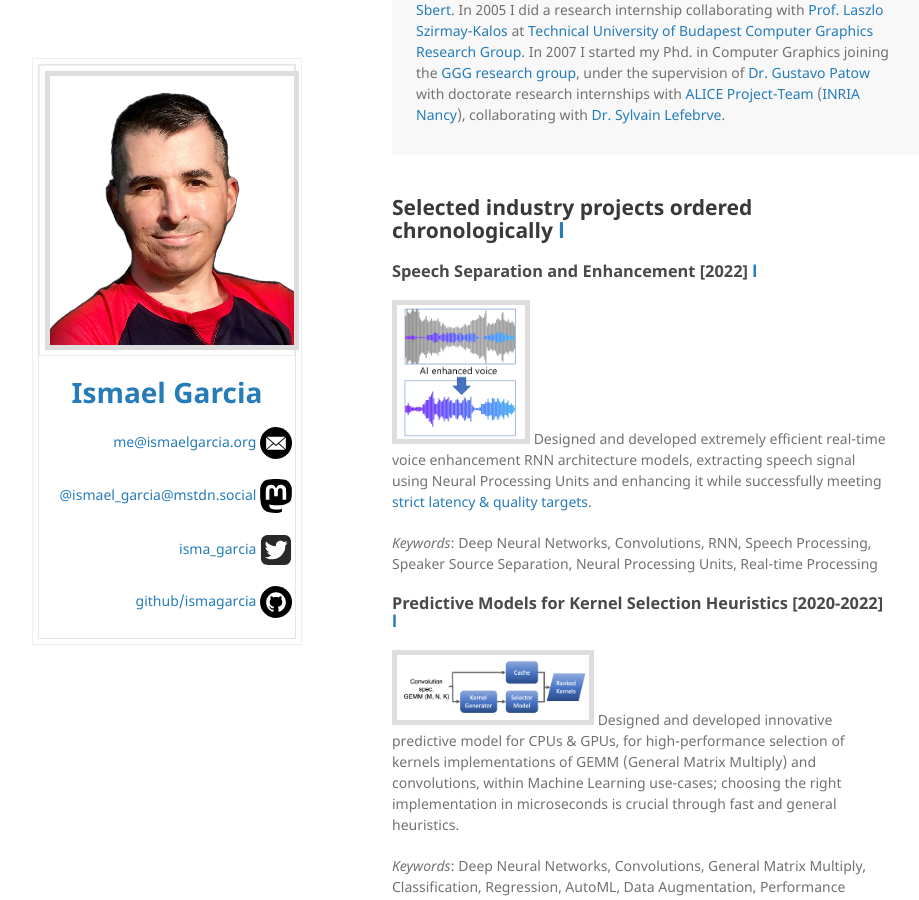
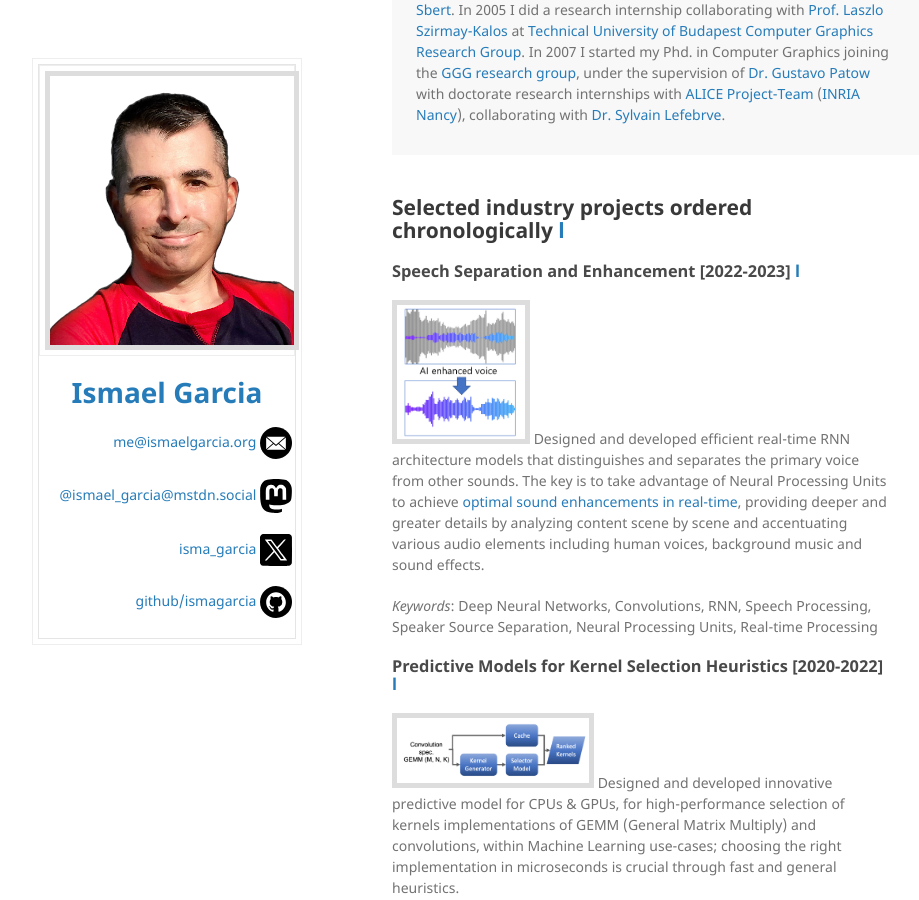
Before and after one commit to ismagarcia/me, a Jekyll site: the page built from index.md, in a window 1280 px wide and 900 px high, scrolled down 924 px. Shown: the whole window, without its empty margins (178-1097 px from the left). Built offline with Jekyll 4.4.1, drawn with Linux system fonts in a browser that asks for light colours; nearby versions of some CDN libraries; the repository's description, which GitHub fills in, is left out.

Commit message:
Minor changes in lastest research topic and twitter X icon

```diff
--- a/_layouts/default.html
+++ b/_layouts/default.html
@@ -107,7 +107,7 @@ moreText: '<img src="assets/img/plus.svg" width=12pt>',
                   </div>
 		  <div>
                     <p><a href="https://twitter.com/isma_garcia">isma_garcia</a>
-                      <object data="assets/img/twitter.svg" type="image/svg+xml"
+                      <object data="assets/img/twitter_x_logo.svg" type="image/svg+xml"
                               width=32 style="vertical-align:middle"></object></p>
                   </div>
                   <div>
--- a/index.md
+++ b/index.md
@@ -137,9 +137,9 @@ I was introduced in the Computer Graphics field advised by <a href="http://ima.u
 &nbsp;
 {% endif %}
 
-### Speech Separation and Enhancement [2022] [l](#predictive-models-for-kernel-selection-heuristics)
+### Speech Separation and Enhancement [2022-2023] [l](#predictive-models-for-kernel-selection-heuristics)
 
-![Octocat](assets/img/npu_speech_separation.png){:width="128px"} Designed and developed extremely efficient real-time voice enhancement RNN architecture models, extracting speech signal using Neural Processing Units and enhancing it while successfully meeting <a href="https://news.samsung.com/global/samsung-advances-new-era-of-screens-with-its-new-2023-neo-qled-micro-led-and-samsung-oled-lineup-boasting-powerful-performance-secure-connectivity-and-personalized-experiences">strict latency & quality targets</a>.
+![Octocat](assets/img/npu_speech_separation.png){:width="128px"} Designed and developed efficient real-time RNN architecture models that distinguishes and separates the primary voice from other sounds. The key is to take advantage of Neural Processing Units to achieve <a href="https://news.samsung.com/us/ai-driven-sound-innovation-redefining-the-tv-audio-experience/">optimal sound enhancements in real-time</a>, providing deeper and greater details by analyzing content scene by scene and accentuating various audio elements including human voices, background music and sound effects.
 
 _Keywords_: Deep Neural Networks, Convolutions, RNN, Speech Processing, Speaker Source Separation, Neural Processing Units, Real-time Processing
 
```
Also changed, not shown: assets/img/twitter_x_logo.svg (added).
